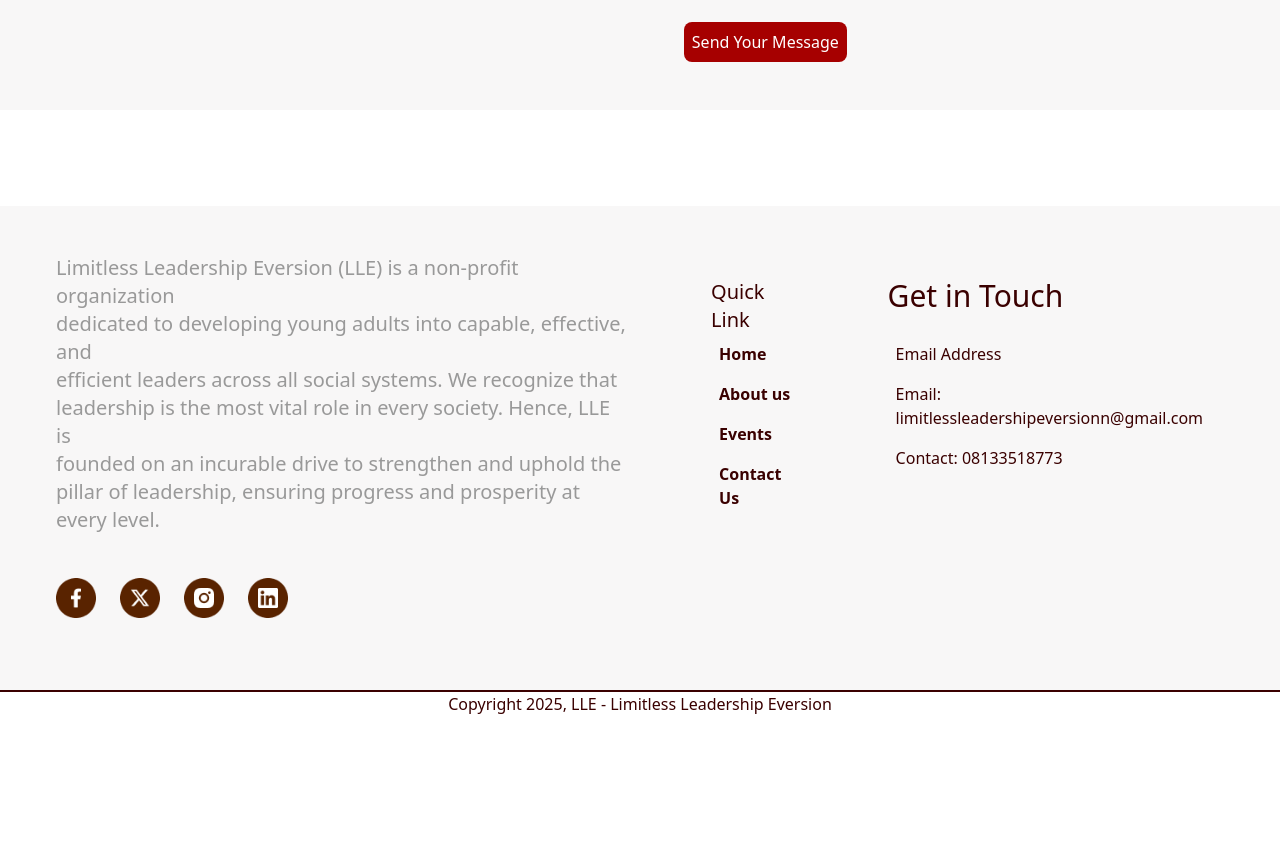
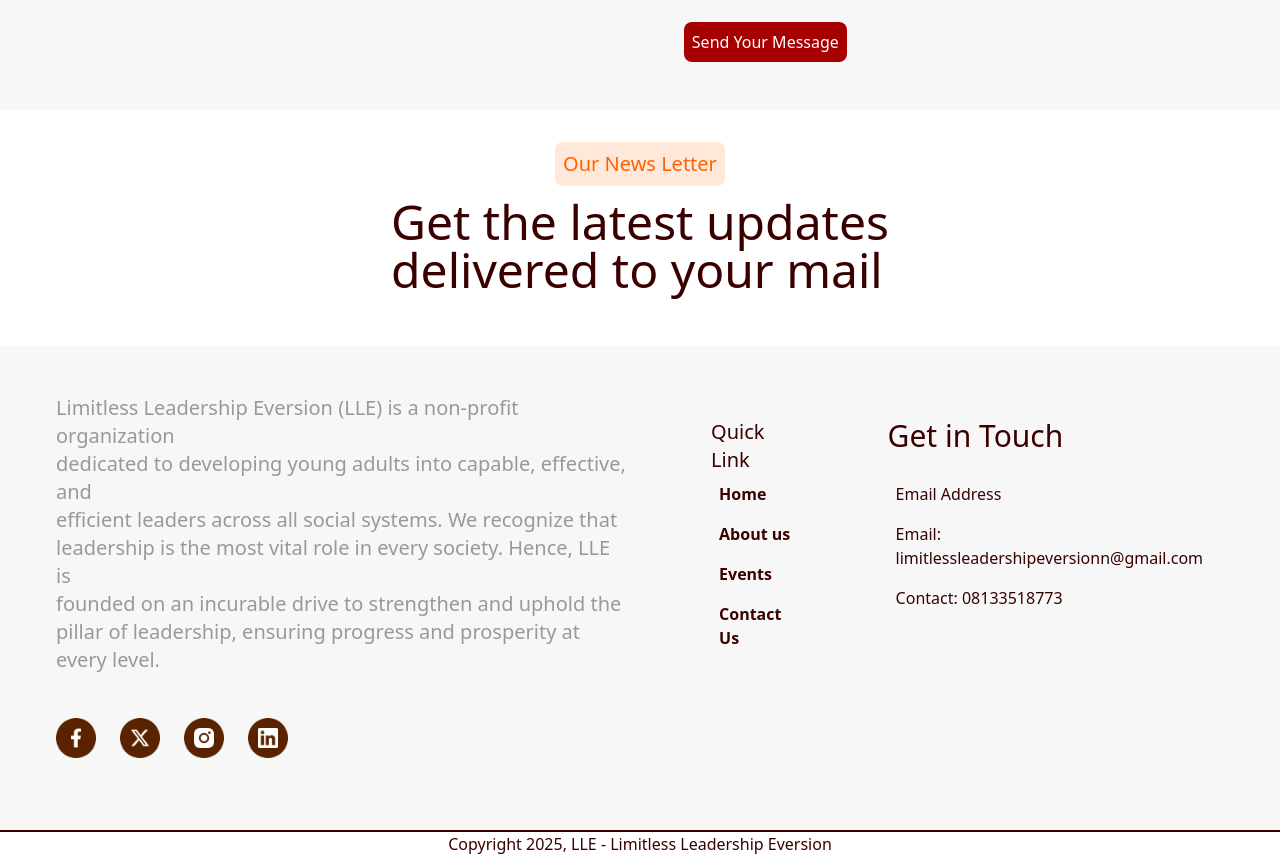
Before and after one commit to Developerfiyin/LLE-website, a React (Vite) app: page / in a window 1280 px wide. Shown: the part 5168-6024 px from the top of the page. Before the commit the page ends 5884 px from the top, so only its background shows below. Built offline with nearby package versions, Linux system fonts and the light colour scheme.

Commit message:
made some corrections in the newsletter section

```diff
--- a/src/Components/Newsletter.jsx
+++ b/src/Components/Newsletter.jsx
@@ -3,20 +3,20 @@ import React from 'react'
 const Newsletter = () => {
   return (
 
-    <main className='py-12 p-4 bg-white items-center mx-auto'>
+    <main className='py-8  p-4 bg-white items-center '>
+
+           <div className='flex flex-col mx-auto'>
+        <p className='bg-[#ffe8d9] text-[#ff6300] text-xl mx-auto rounded-lg  p-2 mb-3'>Our News Letter</p>
+       <h3 className='font-medium text-5xl text-[#3a0000] mx-auto mb-5 '>Get the latest updates <br />
+         delivered to your mail</h3>
+
+
+
+           </div>
+
 
 
       </main>
-
-
-
-
-
-
-
-
-
-
 
 
 
```
